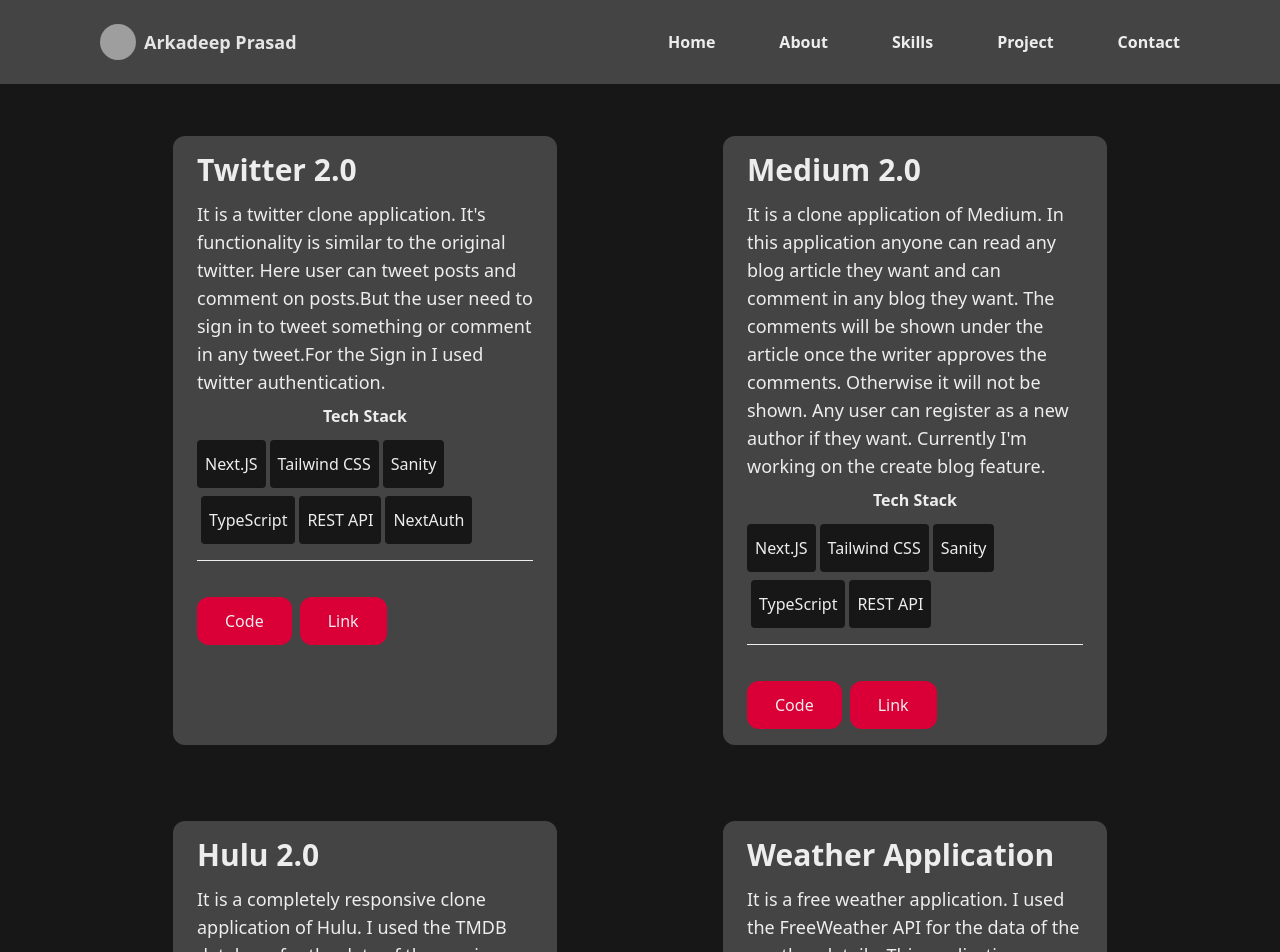
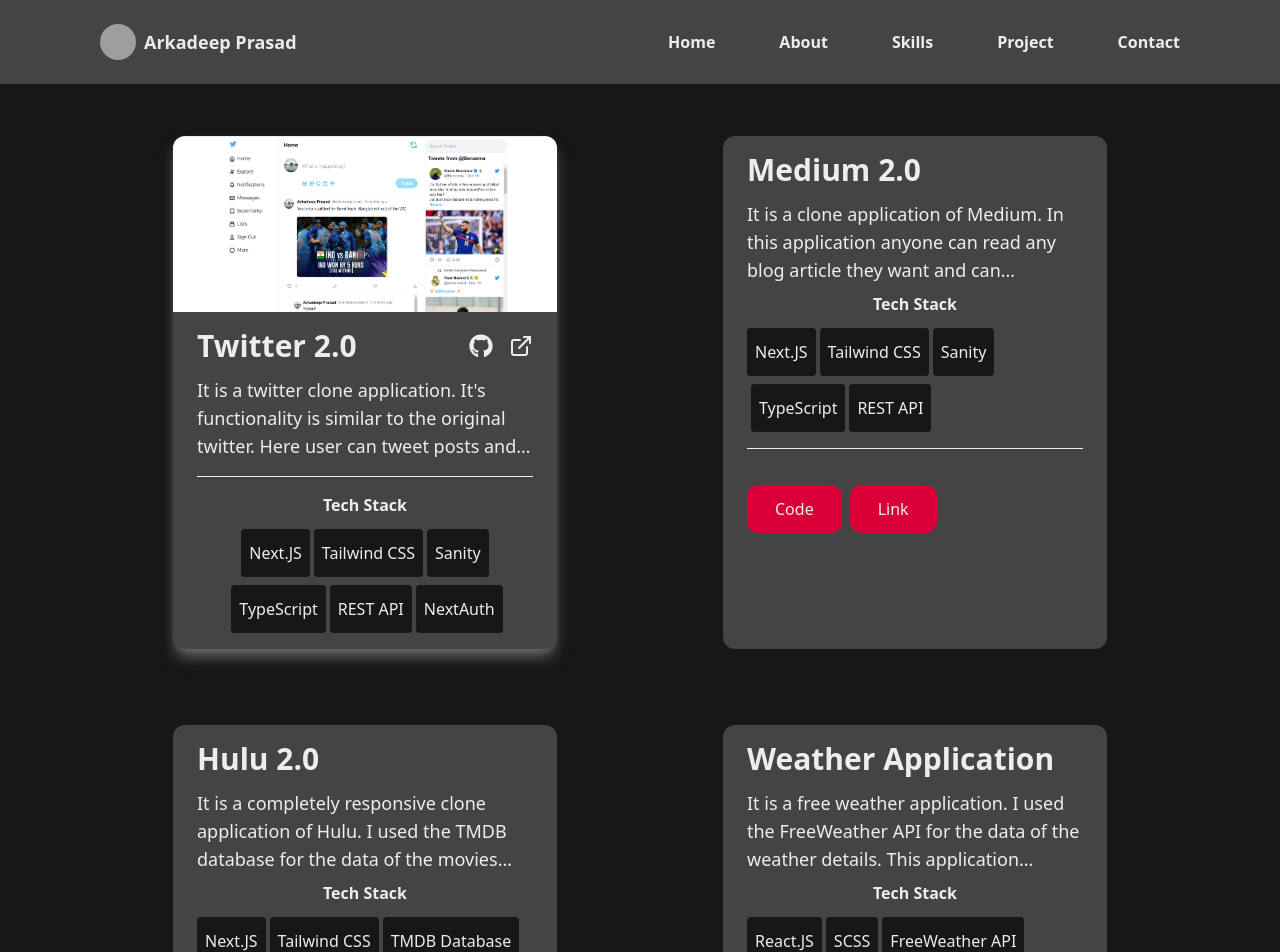
Before and after one commit to deeparka/arkadeep-portfolio-react, a React (Create React App) app: page /projects in a window 1280 px wide. Shown: the top 952 px of the page. Built offline with nearby package versions, Linux system fonts and the light colour scheme; grey boxes are pictures that could not be loaded; the HTML template or start-up script is replaced by a standard one.

Commit message:
initial commit

```diff
--- a/package.json
+++ b/package.json
@@ -6,6 +6,7 @@
     "@emailjs/browser": "^3.10.0",
     "@emotion/react": "^11.10.5",
     "@emotion/styled": "^11.10.5",
+    "@tailwindcss/line-clamp": "^0.4.2",
     "@testing-library/jest-dom": "^5.16.5",
     "@testing-library/react": "^13.3.0",
     "@testing-library/user-event": "^13.5.0",
--- a/src/components/Home.jsx
+++ b/src/components/Home.jsx
@@ -81,7 +81,7 @@
             type: "tween",
             duration: 0.2,
           }}
-          whileHover={{ scale: 1.3}}
+          whileHover={{ scale: 1.3 }}
         >
           {/* display this text on medium and less screens */}
           <a
--- a/src/components/Projects.jsx
+++ b/src/components/Projects.jsx
@@ -1,23 +1,36 @@
 import React from "react";
 import ScrollToTop from "../lib/ScrollToTop";
+import { FaGithub } from "react-icons/fa";
+import twitter2 from "../images/twitter-2.png";
+import { FiExternalLink } from "react-icons/fi";
+import { handleTwitter2Code, handleTwitter2LiveLink } from "../lib/projectHelper";
 
 function Projects() {
   return (
     <div className="mb-6 pt-16 px-6 flex flex-wrap justify-around gap-5 sm:px-8 sm:pt-20 md:px-16 lg:px-100px">
       <ScrollToTop />
-      <div className="max-w-sm rounded-xl overflow-hidden mt-8 lg:mt-14 py-4 px-6 bg-customGrey transition transform ease-in-out delay-100 hover:scale-110 hover:-translate-y-1">
+      <div className="max-w-sm rounded-xl shadow-lg shadow-customDrawerGrey overflow-hidden mt-8 lg:mt-14 bg-customGrey group transition transform ease-in-out delay-100 hover:scale-110 hover:-translate-y-1 lg:cursor-pointer">
+        <img src={twitter2} alt="" className="w-full" />
+        <div className="py-4 px-6">
           <div className="space-y-3">
+            <div className="flex justify-between items-center">
             <h2 className="">Twitter 2.0</h2>
-          <p className="text-lg">
-            It is a twitter clone application. It's functionality is similar to
-            the original twitter. Here user can tweet posts and comment on
-            posts.But the user need to sign in to tweet something or comment in
-            any tweet.For the Sign in I used twitter authentication.
+            <div className="flex space-x-4">
+              <FaGithub className="h-6 w-6 transition transform ease-in-out hover:scale-125" onClick={handleTwitter2Code} />
+              <FiExternalLink className="h-6 w-6 transition transform ease-in-out hover:scale-125" onClick={handleTwitter2LiveLink} />
+            </div>
+            </div>
+            <p className="text-lg lg:line-clamp-3 lg:group-hover:line-clamp-none">
+              It is a twitter clone application. It's functionality is similar
+              to the original twitter. Here user can tweet posts and comment on
+              posts.But the user need to sign in to tweet something or comment
+              in any tweet.For the Sign in I used twitter authentication.
             </p>
           </div>
-        <div className="mt-2 space-y-1">
+          <hr className="my-4 text-customWhite" />
+          <div className="space-y-1">
             <p className="font-semibold text-center">Tech Stack</p>
-          <div className="flex flex-wrap justify-start items-start space-x-1">
+            <div className="flex flex-wrap justify-center items-start space-x-1">
               <span className="bg-customBlack px-2 py-3 mt-2 rounded">
                 Next.JS
               </span>
@@ -38,30 +51,12 @@
               </span>
             </div>
           </div>
-        <hr className="my-4 text-customWhite py-1" />
-        <div className="flex flex-row flex-wrap space-x-2">
-          <a
-            href="https://github.com/deeparka/twitter-2.0"
-            className="block bg-customRed mt-3 px-7 py-3 rounded-xl transition transform ease-in-out delay-100 hover:scale-110 hover:bg-customHoverRed hover:-translate-y-1"
-            target="_blank"
-            rel="noreferrer"
-          >
-            Code
-          </a>
-          <a
-            href="https://twitter-2-0-teal.vercel.app/"
-            className="block bg-customRed mt-3 px-7 py-3 rounded-xl transition transform ease-in-out delay-100 hover:scale-110 hover:bg-customHoverRed hover:-translate-y-1"
-            target="_blank"
-            rel="noreferrer"
-          >
-            Link
-          </a>
         </div>
       </div>
-      <div className="max-w-sm rounded-xl overflow-hidden mt-8 lg:mt-14 py-4 px-6 bg-customGrey transition transform ease-in-out delay-100 hover:scale-110 hover:-translate-y-1">
+      <div className="max-w-sm rounded-xl overflow-hidden mt-8 lg:mt-14 py-4 px-6 bg-customGrey group transition transform ease-in-out delay-100 hover:scale-110 hover:-translate-y-1">
         <div className="space-y-3">
           <h2 className="">Medium 2.0</h2>
-          <p className="text-lg">
+          <p className="text-lg lg:line-clamp-3 lg:group-hover:line-clamp-none">
             It is a clone application of Medium. In this application anyone can
             read any blog article they want and can comment in any blog they
             want. The comments will be shown under the article once the writer
@@ -110,10 +105,10 @@
           </a>
         </div>
       </div>
-      <div className="max-w-sm rounded-xl overflow-hidden mt-8 lg:mt-14 py-4 px-6 bg-customGrey transition transform ease-in-out delay-100 hover:scale-110 hover:-translate-y-1">
+      <div className="max-w-sm rounded-xl overflow-hidden mt-8 lg:mt-14 py-4 px-6 bg-customGrey group transition transform ease-in-out delay-100 hover:scale-110 hover:-translate-y-1">
         <div className="space-y-3">
           <h2 className="">Hulu 2.0</h2>
-          <p className="text-lg">
+          <p className="text-lg lg:line-clamp-3 lg:group-hover:line-clamp-none">
             It is a completely responsive clone application of Hulu. I used the
             TMDB database for the data of the movies details. This application
             doesn't support the streaming feature like the original Hulu.
@@ -154,10 +149,10 @@
           </a>
         </div>
       </div>
-      <div className="max-w-sm rounded-xl overflow-hidden mt-8 lg:mt-14 py-4 px-6 bg-customGrey transition transform ease-in-out delay-100 hover:scale-110 hover:-translate-y-1">
+      <div className="max-w-sm rounded-xl overflow-hidden mt-8 lg:mt-14 py-4 px-6 bg-customGrey group transition transform ease-in-out delay-100 hover:scale-110 hover:-translate-y-1">
         <div className="space-y-3">
           <h2 className="">Weather Application</h2>
-          <p className="text-lg">
+          <p className="text-lg lg:line-clamp-3 lg:group-hover:line-clamp-none">
             It is a free weather application. I used the FreeWeather API for the
             data of the weather details. This application doesn't support the
             live weather feature. A user can view the forecast up to three days.
@@ -201,10 +196,10 @@
           </a>
         </div>
       </div>
-      <div className="max-w-sm rounded-xl overflow-hidden mt-8 lg:mt-14 py-4 px-6 bg-customGrey transition transform ease-in-out delay-100 hover:scale-110 hover:-translate-y-1">
+      <div className="max-w-sm rounded-xl overflow-hidden mt-8 lg:mt-14 py-4 px-6 bg-customGrey group transition transform ease-in-out delay-100 hover:scale-110 hover:-translate-y-1">
         <div className="space-y-3">
           <h2 className="">Dojo-Blog Application</h2>
-          <p className="text-lg">
+          <p className="text-lg lg:line-clamp-3 lg:group-hover:line-clamp-none">
             It is a blog writing application. I created a local database for the
             data of the weather details. This application doesn't support the
             live weather feature. A user can view the forecast up to three days.
@@ -245,10 +240,10 @@
           </a>
         </div>
       </div>
-      <div className="max-w-sm rounded-xl overflow-hidden mt-8 lg:mt-14 py-4 px-6 bg-customGrey transition transform ease-in-out delay-100 hover:scale-110 hover:-translate-y-1">
+      <div className="max-w-sm rounded-xl overflow-hidden mt-8 lg:mt-14 py-4 px-6 bg-customGrey group transition transform ease-in-out delay-100 hover:scale-110 hover:-translate-y-1">
         <div className="space-y-3">
           <h2 className="">Scramble Game Application</h2>
-          <p className="text-lg">
+          <p className="text-lg lg:line-clamp-3 lg:group-hover:line-clamp-none">
             It is a simple word rearranging application. It is my first
             application using Vanilla.js and my first ever project. When a user
             guess e word correctly it then goes to next word. If user guesses it
@@ -285,10 +280,10 @@
           </a>
         </div>
       </div>
-      <div className="max-w-sm rounded-xl overflow-hidden mt-8 lg:mt-14 py-4 px-6 bg-customGrey transition transform ease-in-out delay-100 hover:scale-110 hover:-translate-y-1">
+      <div className="max-w-sm rounded-xl overflow-hidden mt-8 lg:mt-14 py-4 px-6 bg-customGrey group transition transform ease-in-out delay-100 hover:scale-110 hover:-translate-y-1">
         <div className="space-y-3">
           <h2 className="">Bluetooth KeyChain Web Application</h2>
-          <p className="text-lg">
+          <p className="text-lg lg:line-clamp-3 lg:group-hover:line-clamp-none">
             It is a simple keychain application. When a user wants to buy any
             bluetooth products they can add it in the cart and purchase it. The
             user can also read reviews about the products and read articles
@@ -324,10 +319,10 @@
           </a>
         </div>
       </div>
-      <div className="max-w-sm rounded-xl overflow-hidden mt-8 lg:mt-14 py-4 px-6 bg-customGrey transition transform ease-in-out delay-100 hover:scale-110 hover:-translate-y-1">
+      <div className="max-w-sm rounded-xl overflow-hidden mt-8 lg:mt-14 py-4 px-6 bg-customGrey group transition transform ease-in-out delay-100 hover:scale-110 hover:-translate-y-1">
         <div className="space-y-3">
           <h2 className="">Bluetooth KeyChain iOS Application</h2>
-          <p className="text-lg">
+          <p className="text-lg lg:line-clamp-3 lg:group-hover:line-clamp-none">
             It is a simple Bluetooth application UI design using Figma. It helps
             the users to keep on their healthy routine. If the user lost
             something valuable like the keys or the bag user was carrying the
@@ -365,10 +360,10 @@
           </a>
         </div>
       </div>
-      <div className="max-w-sm rounded-xl overflow-hidden mt-8 lg:mt-14 py-4 px-6 bg-customGrey transition transform ease-in-out delay-100 hover:scale-110 hover:-translate-y-1">
+      <div className="max-w-sm rounded-xl overflow-hidden mt-8 lg:mt-14 py-4 px-6 bg-customGrey group transition transform ease-in-out delay-100 hover:scale-110 hover:-translate-y-1">
         <div className="space-y-3">
           <h2 className="">Quiz Web Application</h2>
-          <p className="text-lg">
+          <p className="text-lg lg:line-clamp-3 lg:group-hover:line-clamp-none">
             It is a quiz UI designed using Figma. The user has to log in or
             signup. they can take up the quiz according to the topic they like.
             At last, they can view their score. There is a dashboard where they
--- /dev/null
+++ b/src/lib/projectHelper.jsx
@@ -0,0 +1,9 @@
+export function handleTwitter2Code(e) {
+  e.preventDefault();
+  window.open("https://github.com/deeparka/twitter-2.0");
+}
+
+export function handleTwitter2LiveLink(e) {
+    e.preventDefault();
+    window.open("https://twitter-2-0-teal.vercel.app/");
+  }
--- a/tailwind.config.js
+++ b/tailwind.config.js
@@ -1,39 +1,37 @@
 /** @type {import('tailwindcss').Config} */
 module.exports = {
-  content: [
-    "./src/**/*.{js,jsx,ts,tsx}",
-  ],
+  content: ["./src/**/*.{js,jsx,ts,tsx}"],
   theme: {
     extend: {
       spacing: {
-        '68px': '68px',
-        '100px': '100px',
-        '180px': '180px',
-        '280px': '280px',
-        '300px': '300px',
-        '360px': '360px',
-        '410px': '410px',
-        '470px': '470px',
-        '490px': '490px',
-        '550px': '550px',
-        '680px': '680px',
-        '720px': '720px'
-      }
+        "68px": "68px",
+        "100px": "100px",
+        "180px": "180px",
+        "280px": "280px",
+        "300px": "300px",
+        "360px": "360px",
+        "410px": "410px",
+        "470px": "470px",
+        "490px": "490px",
+        "550px": "550px",
+        "680px": "680px",
+        "720px": "720px",
+      },
     },
     colors: {
-      'customBlack': '#171717',
-      'customGrey': '#444444',
-      'customDrawerGrey': '#696969',
-      'customRed': '#DA0037',
-      'customHoverRed': '#C10031',
-      'customWhite': '#EDEDED'
+      customBlack: "#171717",
+      customGrey: "#444444",
+      customDrawerGrey: "#696969",
+      customRed: "#DA0037",
+      customHoverRed: "#C10031",
+      customWhite: "#EDEDED",
     },
     backgroundImage: {
-      'body-background': "url('/src/images/bg-leaf.webp')"
+      "body-background": "url('/src/images/bg-leaf.webp')",
     },
     rotate: {
-      '17': '17deg'
-    }
+      17: "17deg",
+    },
   },
-  plugins: [],
-}
+  plugins: [require("@tailwindcss/line-clamp")],
+};
```
Also changed, not shown: src/images/twitter-2.png (added), 1 other file (tests, documents, lock files or other folders). Lines whose indentation alone changed are shown as unchanged.
